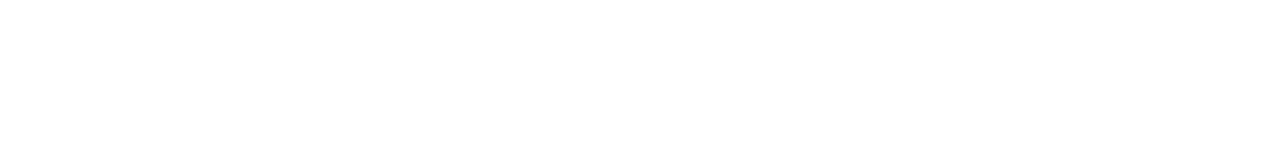
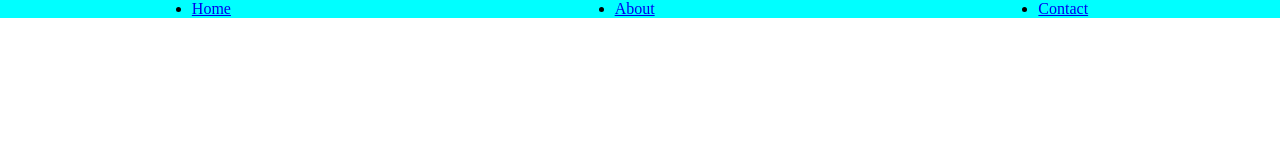
Before and after one commit to BasharAlwarad/x, a plain HTML site: page index.html in a window 1280 px wide. Drawn offline with Linux system fonts and the light colour scheme.

Commit message:
Add nav.css

```diff
--- a/index.html
+++ b/index.html
@@ -7,7 +7,13 @@
     <title>Document</title>
   </head>
   <body>
-    <nav></nav>
+    <nav>
+         <ul>
+            <li><a href="#">Home</a></li>
+            <li><a href="#">About</a></li>
+            <li><a href="#">Contact</a></li>
+         </ul>
+    </nav>
     <main></main>
     <footer></footer>
   </body>
--- a/style/nav.css
+++ b/style/nav.css
@@ -0,0 +1,10 @@
+nav {
+    background-color: aqua;
+    list-style-type: none;
+
+}
+nav ul{
+    display: flex;
+    justify-content: space-around;
+    align-items: center;
+}
--- a/style/style.css
+++ b/style/style.css
@@ -1,9 +1,10 @@
+@import url(./nav.css);
+@import url(./main.css);
+@import url(./footer.css);
+
+
 * {
   box-sizing: border-box;
   margin: 0;
   padding: 0;
 }
-
-@import url(./style/nav.css);
-@import url(./style/main.css);
-@import url(./style/footer.css);
```
